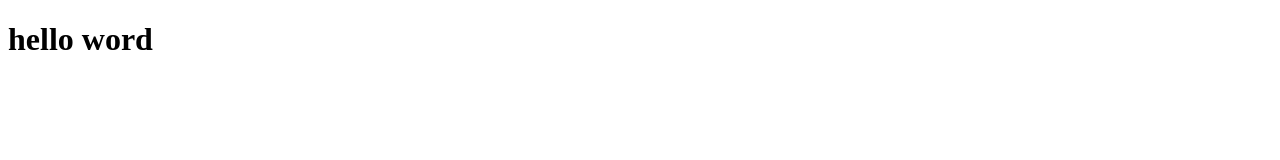
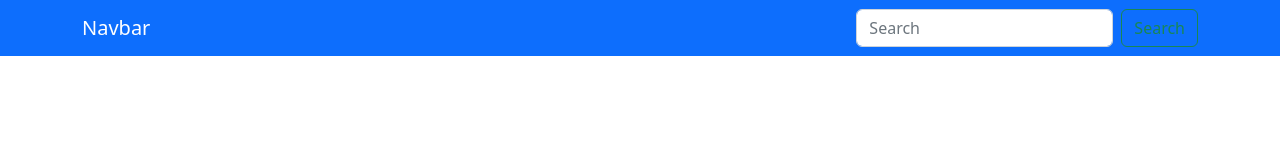
Before and after one commit to Ardiynto/tugas.github.io, a plain HTML site: page index.html in a window 1280 px wide. Drawn offline with nearby package versions, Linux system fonts and the light colour scheme.

Commit message:
menambahkan navbar

```diff
--- a/index.html
+++ b/index.html
@@ -1,12 +1,23 @@
 <!DOCTYPE html>
 <html lang="en">
-<head>
-    <meta charset="UTF-8">
-    <meta http-equiv="X-UA-Compatible" content="IE=edge">
-    <meta name="viewport" content="width=device-width, initial-scale=1.0">
+  <head>
+    <meta charset="utf-8" />
+    <meta name="viewport" content="width=device-width, initial-scale=1" />
     <title>Tugas</title>
-</head>
-<body>
-    <h1> hello word</h1>
-</body>
+    <link href="https://cdn.jsdelivr.net/npm/bootstrap@5.2.2/dist/css/bootstrap.min.css" rel="stylesheet" integrity="sha384-Zenh87qX5JnK2Jl0vWa8Ck2rdkQ2Bzep5IDxbcnCeuOxjzrPF/et3URy9Bv1WTRi" crossorigin="anonymous" />
+  </head>
+  <body>
+    <!-- navbar -->
+    <nav class="navbar navbar-dark bg-primary">
+      <div class="container">
+        <a class="navbar-brand">Navbar</a>
+        <form class="d-flex" role="search">
+          <input class="form-control me-2" type="search" placeholder="Search" aria-label="Search" />
+          <button class="btn btn-outline-success" type="submit">Search</button>
+        </form>
+      </div>
+    </nav>
+    <!-- akhir navbar -->
+    <script src="https://cdn.jsdelivr.net/npm/bootstrap@5.2.2/dist/js/bootstrap.bundle.min.js" integrity="sha384-OERcA2EqjJCMA+/3y+gxIOqMEjwtxJY7qPCqsdltbNJuaOe923+mo//f6V8Qbsw3" crossorigin="anonymous"></script>
+  </body>
 </html>
```
